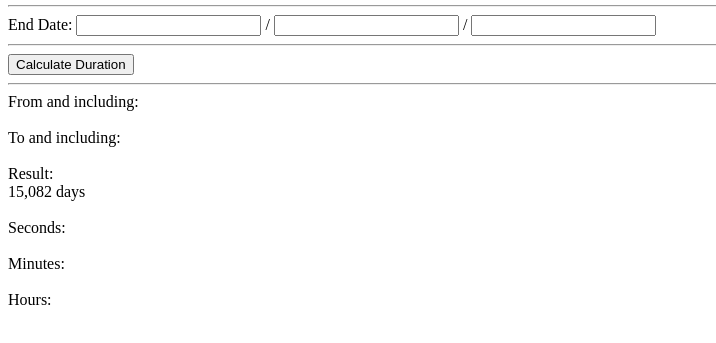
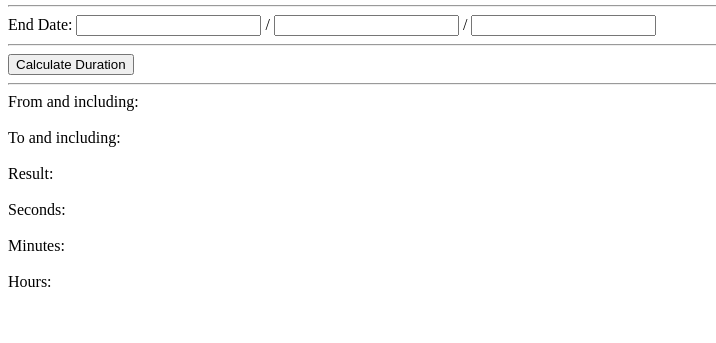
Before and after one commit to SCK-SEAL-TEAM-One/aycap-workshop, a plain HTML site: page static/index.html in a window 1280 px wide. Shown: the part 83-426 px from the top of the page, without its empty margins (0-716 px from the left). Drawn offline with Linux system fonts and the light colour scheme.

Commit message:
[Romved]:hard code

```diff
--- a/static/index.html
+++ b/static/index.html
@@ -37,7 +37,7 @@
     <div id="to"></div>
     <br/>
     <span>Result: </span>
-    <div id="days">15,082 days</div>
+    <div id="days"></div>
     <br/>
     <span>Seconds: </span>
     <div id="seconds"></div>
```
